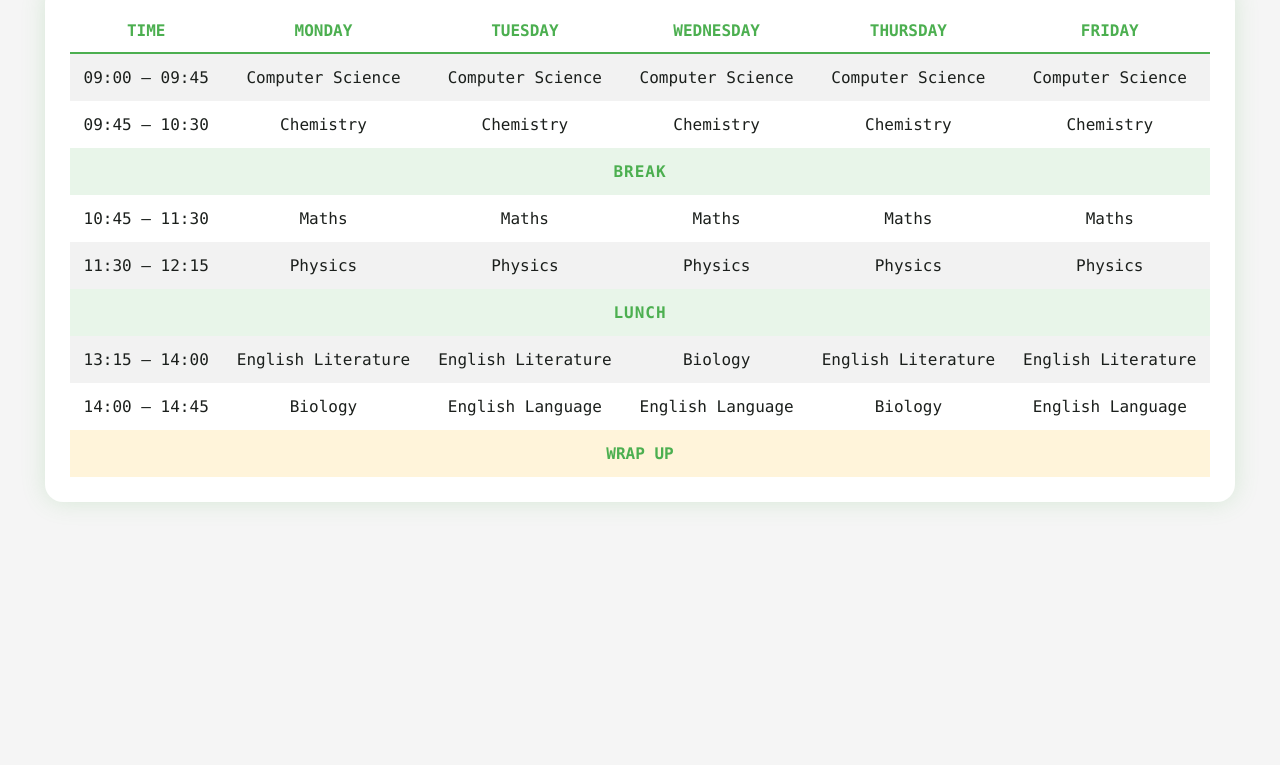
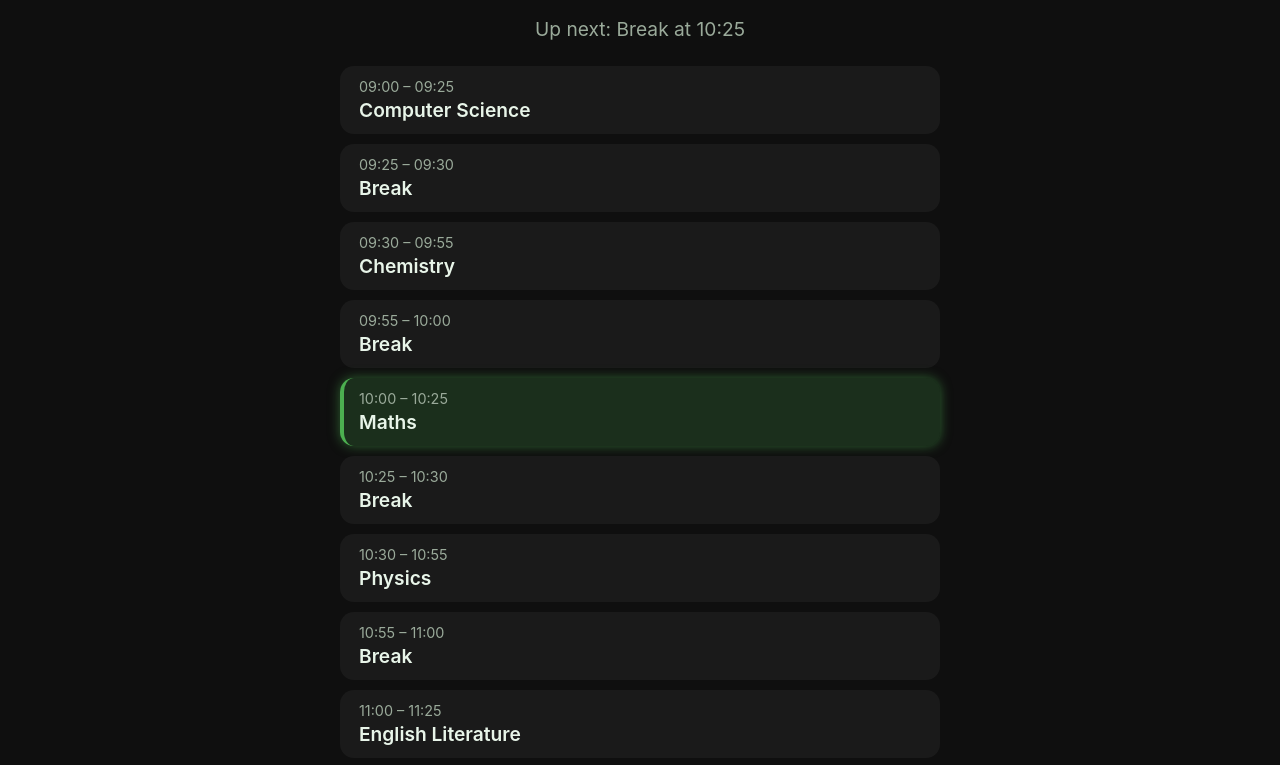
Before and after one commit to Charleseton/timetable.github.io, a plain HTML site: page index.html in a window 1280 px wide. Shown: the part 125-890 px from the top of the page. Before the commit the page ends 800 px from the top, so only its background shows below. Drawn offline with Linux system fonts and the light colour scheme.

Commit message:
Update index.html

```diff
--- a/index.html
+++ b/index.html
@@ -3,208 +3,170 @@
 <head>
 <meta charset="UTF-8">
 <meta name="viewport" content="width=device-width, initial-scale=1.0">
-<title>Timetable</title>
+<title>Charlie's Live Timetable</title>
 
 <style>
   :root {
-      --main-green: #4CAF50;
-
-      /* Dark mode defaults */
-      --bg: #1b1f1c;
-      --card-bg: #222723;
+    --green: #4caf50;
+    --bg: #0f0f0f;
+    --card-bg: #1a1a1a;
     --text-main: #e8f5e9;
-      --text-secondary: #9e9e9e;
-
-      --cell-bg: #262b27;
-      --cell-bg-alt: #202421;
-      --break-bg: #2f3a32;
-      --wrap-bg: #3a3520;
-    }
-
-    @media (prefers-color-scheme: light) {
-      :root {
-        --bg: #f5f5f5;
-        --card-bg: white;
-        --text-main: #1b1f1c;
-        --text-secondary: #555;
-
-        --cell-bg: #ffffff;
-        --cell-bg-alt: #f2f2f2;
-        --break-bg: #e8f5e9;
-        --wrap-bg: #fff4da;
-      }
-    }
-
-    @media (prefers-color-scheme: dark) {
-      :root {
-        --bg: #1b1f1c;
-        --card-bg: #222723;
-        --text-main: #e8f5e9;
-        --text-secondary: #9e9e9e;
-
-        --cell-bg: #262b27;
-        --cell-bg-alt: #202421;
-        --break-bg: #2f3a32;
-        --wrap-bg: #3a3520;
-      }
+    --text-dim: #9aaa9a;
+    --highlight: rgba(76, 175, 80, 0.2);
   }
 
   body {
     background: var(--bg);
     color: var(--text-main);
-      font-family: "JetBrains Mono", Consolas, monospace;
-      margin: 0;
-      padding: 30px;
+    font-family: "Inter", system-ui, sans-serif;
     display: flex;
     flex-direction: column;
     align-items: center;
-      transition: background-color 0.3s, color 0.3s;
+    padding: 20px;
   }
 
   h1 {
-      color: var(--main-green);
-      text-transform: uppercase;
-      letter-spacing: 2px;
+    margin-bottom: 5px;
+    font-weight: 800;
+    color: var(--green);
+  }
+
+  #current, #next {
+    margin: 5px 0 15px 0;
+    font-size: 1.2rem;
     text-align: center;
-      margin-bottom: 20px;
+    color: var(--text-dim);
   }
 
   .timetable {
-      background: var(--card-bg);
-      padding: 25px;
-      border-radius: 18px;
-      box-shadow: 0 0 25px rgba(76, 175, 80, 0.18);
-      transition: all 0.3s ease;
-      overflow-x: auto;
+    width: 100%;
+    max-width: 600px;
   }
 
-    table {
-      border-collapse: collapse;
-      width: 100%;
-      min-width: 800px;
+  .block {
+    background: var(--card-bg);
+    padding: 12px 15px;
+    border-radius: 14px;
+    margin: 10px 0;
+    border-left: 4px solid transparent;
+    transition: all 0.3s ease;
   }
 
-    th {
-      padding: 12px;
-      text-transform: uppercase;
-      font-weight: 700;
-      color: var(--main-green);
-      border-bottom: 2px solid var(--main-green);
+  .block.current {
+    background: var(--highlight);
+    border-left: 4px solid var(--green);
+    box-shadow: 0 0 12px rgba(76, 175, 80, 0.5);
   }
 
-    td {
-      padding: 14px;
-      text-align: center;
-      background: var(--cell-bg);
-      transition: background 0.2s;
+  .block-time {
+    font-size: 0.9rem;
+    color: var(--text-dim);
+    margin-bottom: 3px;
   }
 
-    tr:nth-child(even) td {
-      background: var(--cell-bg-alt);
-    }
-
-    td:hover {
-      background: rgba(76, 175, 80, 0.12);
-    }
-
-    .section {
-      background: var(--break-bg) !important;
-      color: var(--main-green);
+  .block-name {
+    font-size: 1.2rem;
     font-weight: 600;
-      text-transform: uppercase;
-      letter-spacing: 1px;
-    }
-
-    .wrap {
-      background: var(--wrap-bg) !important;
-      font-weight: 700;
-      color: var(--main-green);
   }
 </style>
 </head>
-
 <body>
 
-<h1>Weekly Timetable</h1>
+<h1>Charlie's Daily Plan</h1>
+<div id="current">Loading current block…</div>
+<div id="next">Loading next block…</div>
 
-<div class="timetable">
-<table>
-    <tr>
-        <th>Time</th>
-        <th>Monday</th>
-        <th>Tuesday</th>
-        <th>Wednesday</th>
-        <th>Thursday</th>
-        <th>Friday</th>
-    </tr>
+<div class="timetable" id="timetable"></div>
 
-    <tr>
-        <td>09:00 – 09:45</td>
-        <td>Computer Science</td>
-        <td>Computer Science</td>
-        <td>Computer Science</td>
-        <td>Computer Science</td>
-        <td>Computer Science</td>
-    </tr>
+<script>
+  // Your new schedule
+  const schedule = [
+    { start: "09:00", end: "09:25", name: "Computer Science" },
+    { start: "09:25", end: "09:30", name: "Break" },
+    { start: "09:30", end: "09:55", name: "Chemistry" },
+    { start: "09:55", end: "10:00", name: "Break" },
+    { start: "10:00", end: "10:25", name: "Maths" },
+    { start: "10:25", end: "10:30", name: "Break" },
+    { start: "10:30", end: "10:55", name: "Physics" },
+    { start: "10:55", end: "11:00", name: "Break" },
+    { start: "11:00", end: "11:25", name: "English Literature" },
+    { start: "11:25", end: "11:30", name: "Break" },
+    { start: "11:30", end: "11:55", name: "English Language" },
+    { start: "11:55", end: "12:00", name: "Break" },
+    { start: "12:00", end: "12:15", name: "Biology (short block)" },
+    { start: "12:15", end: "13:15", name: "LUNCH" },
+    { start: "13:15", end: "13:40", name: "Computer Science" },
+    { start: "13:40", end: "13:45", name: "Break" },
+    { start: "13:45", end: "14:10", name: "Chemistry" },
+    { start: "14:10", end: "14:15", name: "Break" },
+    { start: "14:15", end: "14:40", name: "Maths" },
+    { start: "14:40", end: "14:45", name: "Break" },
+    { start: "14:45", end: "15:10", name: "Physics" },
+    { start: "15:10", end: "15:15", name: "Break" }
+  ];
 
-    <tr>
-        <td>09:45 – 10:30</td>
-        <td>Chemistry</td>
-        <td>Chemistry</td>
-        <td>Chemistry</td>
-        <td>Chemistry</td>
-        <td>Chemistry</td>
-    </tr>
+  function toMinutes(t) {
+    const [h, m] = t.split(":").map(Number);
+    return h * 60 + m;
+  }
 
-    <tr>
-        <td colspan="6" class="section">BREAK</td>
-    </tr>
+  const timetableDiv = document.getElementById("timetable");
 
-    <tr>
-        <td>10:45 – 11:30</td>
-        <td>Maths</td>
-        <td>Maths</td>
-        <td>Maths</td>
-        <td>Maths</td>
-        <td>Maths</td>
-    </tr>
+  // Draw the blocks
+  schedule.forEach((b, i) => {
+    const div = document.createElement("div");
+    div.className = "block";
+    div.id = "block-" + i;
 
-    <tr>
-        <td>11:30 – 12:15</td>
-        <td>Physics</td>
-        <td>Physics</td>
-        <td>Physics</td>
-        <td>Physics</td>
-        <td>Physics</td>
-    </tr>
+    div.innerHTML = `
+      <div class="block-time">${b.start} – ${b.end}</div>
+      <div class="block-name">${b.name}</div>
+    `;
 
-    <tr>
-        <td colspan="6" class="section">LUNCH</td>
-    </tr>
+    timetableDiv.appendChild(div);
+  });
 
-    <tr>
-        <td>13:15 – 14:00</td>
-        <td>English Literature</td>
-        <td>English Literature</td>
-        <td>Biology</td>
-        <td>English Literature</td>
-        <td>English Literature</td>
-    </tr>
+  function update() {
+    const now = new Date();
+    const mins = now.getHours() * 60 + now.getMinutes();
 
-    <tr>
-        <td>14:00 – 14:45</td>
-        <td>Biology</td>
-        <td>English Language</td>
-        <td>English Language</td>
-        <td>Biology</td>
-        <td>English Language</td>
-    </tr>
+    let currentIndex = -1;
 
-    <tr>
-        <td colspan="6" class="wrap">WRAP UP</td>
-    </tr>
-</table>
-</div>
+    schedule.forEach((b, i) => {
+      const s = toMinutes(b.start);
+      const e = toMinutes(b.end);
+      const blockDiv = document.getElementById("block-" + i);
+
+      if (mins >= s && mins < e) {
+        currentIndex = i;
+        blockDiv.classList.add("current");
+      } else {
+        blockDiv.classList.remove("current");
+      }
+    });
+
+    const currentEl = document.getElementById("current");
+    const nextEl = document.getElementById("next");
+
+    if (currentIndex === -1) {
+      currentEl.textContent = "No current block (before or after school)";
+      nextEl.textContent = schedule[0] ? `Next: ${schedule[0].name} at ${schedule[0].start}` : "";
+    } else {
+      const b = schedule[currentIndex];
+      currentEl.textContent = `You should be doing: ${b.name}`;
+
+      if (schedule[currentIndex + 1]) {
+        const n = schedule[currentIndex + 1];
+        nextEl.textContent = `Up next: ${n.name} at ${n.start}`;
+      } else {
+        nextEl.textContent = "That's the last block of the day!";
+      }
+    }
+  }
+
+  update();
+  setInterval(update, 30000);
+</script>
 
 </body>
 </html>
```
Lines whose indentation alone changed are shown as unchanged.
